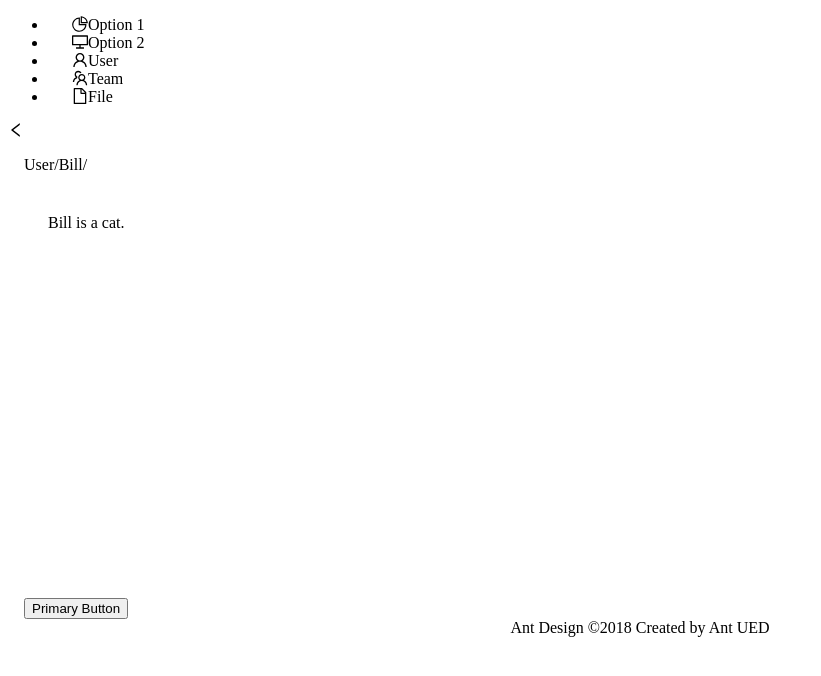
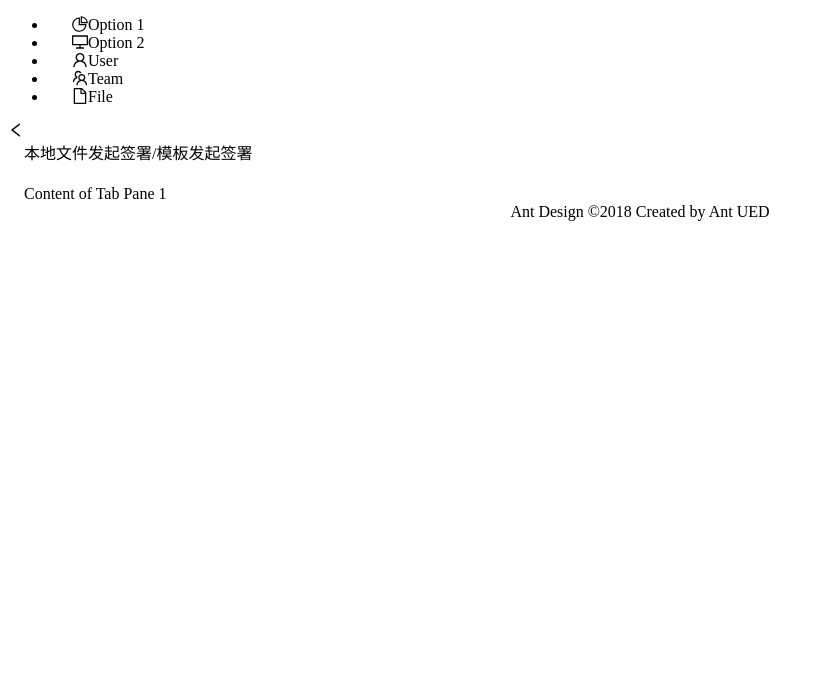
Before and after one commit to lishijie123/signature-front, a Vue app: page /signature/papers in a window 1280 px wide. Shown: the top 676 px of the page, without its empty margins (0-821 px from the left). Built offline with nearby package versions, Linux system fonts and the light colour scheme.

Commit message:
添加路由

```diff
--- a/src/pages/layouts/baseLayout.vue
+++ b/src/pages/layouts/baseLayout.vue
@@ -12,14 +12,7 @@
   <a-layout>
       <a-layout-header style="background: #fff; padding: 0" />
       <a-layout-content style="margin: 0 16px">
-        <a-breadcrumb style="margin: 16px 0">
-          <a-breadcrumb-item>User</a-breadcrumb-item>
-          <a-breadcrumb-item>Bill</a-breadcrumb-item>
-        </a-breadcrumb>
-        <div :style="{ padding: '24px', background: '#fff', minHeight: '360px' }">
-          Bill is a cat.
-        </div>
-        <a-button type="primary">Primary Button</a-button>
+        <router-view></router-view>
       </a-layout-content>
       <a-layout-footer style="text-align: center">
         Ant Design ©2018 Created by Ant UED
--- a/src/pages/layouts/mainLayout.vue
+++ b/src/pages/layouts/mainLayout.vue
@@ -1,3 +1,6 @@
 <script setup>
 // 主题布局
 </script>
+<template>
+  <router-view></router-view>
+</template>
--- /dev/null
+++ b/src/pages/signature/papers/index.vue
@@ -0,0 +1,10 @@
+<script setup>
+  import { ref } from 'vue';
+  let activeKey = ref('1');
+</script>
+
+<template>
+  <a-tabs v-model:activeKey="activeKey">
+    <a-tab-pane key="1" tab="本地文件发起签署/模板发起签署">Content of Tab Pane 1</a-tab-pane>
+  </a-tabs>
+</template>
--- a/src/router/routes.js
+++ b/src/router/routes.js
@@ -1,4 +1,8 @@
 const NotFound = () => import('../pages/notFound/NotFound.vue') // 404 页面
+const MainLayout = () => import('../pages/layouts/mainLayout.vue') // 404 页面
+
+// 签署管理
+const Papers = () => import('../pages/signature/papers/index.vue') // 文件发起
 
 const routes = [
   {
@@ -6,6 +10,7 @@ const routes = [
     name: 'index',
     title: '签章平台',
     component: () => import('@/pages/layouts/baseLayout.vue'), //.vue不能省略
+    redirect: { name: 'signature' },
     children: [
       {
         path: 'home',
@@ -17,13 +22,14 @@ const routes = [
         path: 'signature',
         title: '签署管理',
         name: 'signature',
-        component: NotFound,
+        component: MainLayout,
+        redirect: { name: 'papers' },
         children: [
           {
             path: 'papers',
             title: '文件发起',
             name: 'papers',
-            component: NotFound
+            component: Papers
           },
           {
             path: 'formwork',
@@ -43,7 +49,7 @@ const routes = [
         path: 'seal',
         title: '印章管理',
         name: 'seal',
-        component: NotFound,
+        component: MainLayout,
         children: [
           {
             path: 'corporate',
```
Also changed, not shown: src/pages/notFound/NotFound.vue (line endings or trailing spaces).
